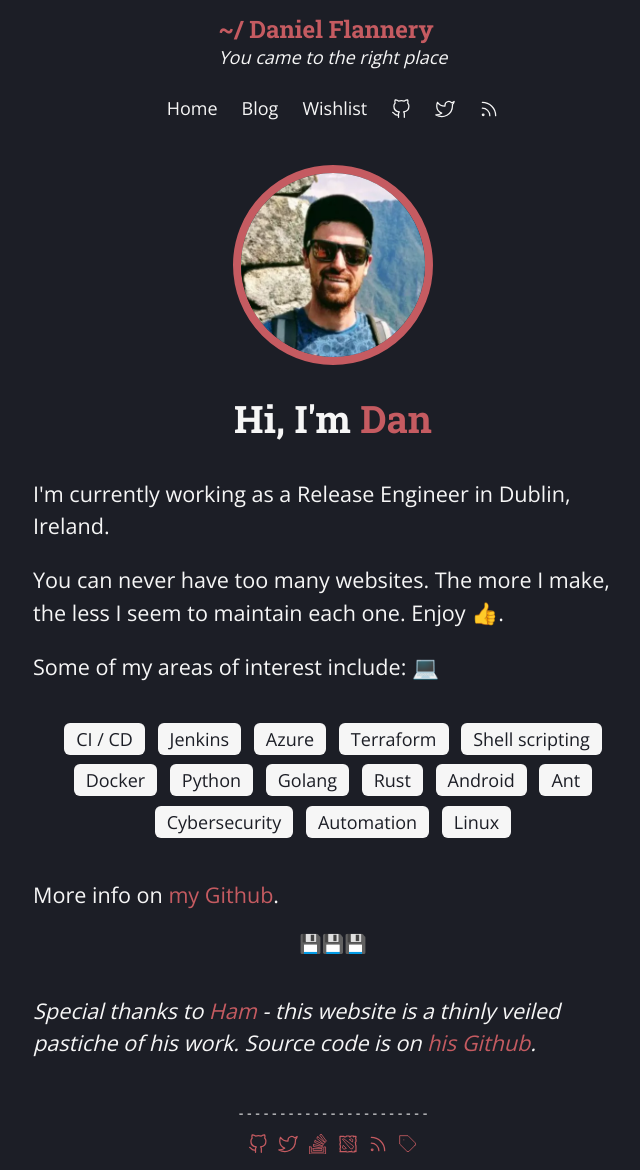
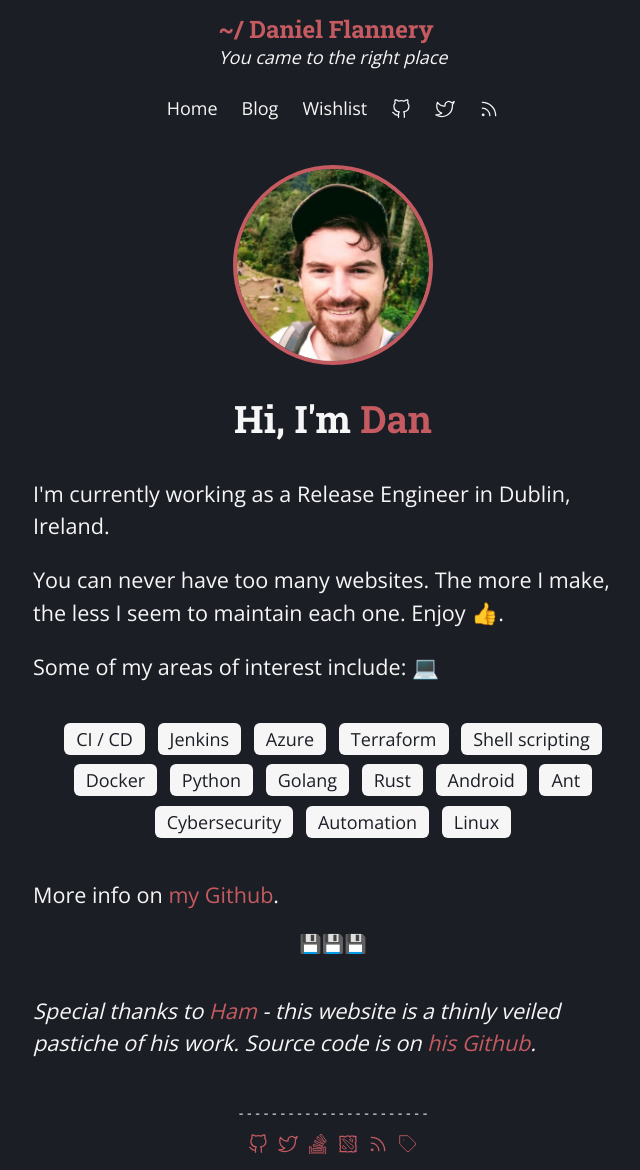
Before and after one commit to ragebflame/ragebflame.github.io, a Jekyll site: the page built from index.html, in a window 1280 px wide. Shown: the whole page, without its empty margins (307-947 px from the left). Built offline with Jekyll 4.4.1, drawn with Linux system fonts in a browser that asks for light colours.

Commit message:
Updated CSS and index image

```diff
--- a/assets/css/main.css
+++ b/assets/css/main.css
@@ -1,8 +1,8 @@
 /*
 Light
 :root {
-    --black: #2d4059;
-    --white: #f6f6f6;
+    --white: #2d4059;
+    --black: #f6f6f6;
     --code: #e4e4ea;
     --accent: #ce4257;
     --light-accent: #F7CA88;
@@ -11,9 +11,9 @@
 
 /*Dark*/
 :root {
-  --white: #1c1e26;
-  --black: #f6f6f6;
-  --code: #252835;
+  --black: #1c1e26;
+  --white: #f6f6f6;
+  --code: #222831;
   --accent: #c55b61;
   --light-accent: #c9837e;
 }
@@ -30,8 +30,8 @@
 body {
   font-size: 18px;
   font-family: "Open Sans", sans-serif;
-  background-color: var(--white);
-  color: var(--black);
+  background-color: var(--black);
+  color: var(--white);
   display: grid;
   grid-template-rows: auto 1fr auto;
 }
@@ -47,7 +47,7 @@
   margin-top: 20px;
   margin-bottom: 20px;
   border: 0;
-  border-top: 1px solid var(--white);
+  border-top: 1px solid var(--black);
 }
 
 h1,
@@ -55,7 +55,7 @@
 h3,
 h4 {
   font-family: "Roboto Slab", sans-serif;
-  color: var(--black);
+  color: var(--white);
   margin-bottom: 10px;
 }
 
@@ -88,13 +88,13 @@
 
 p {
   line-height: 1.5em;
-  color: var(--black);
+  color: var(--white);
   margin: 0 0 1.5em;
 }
 
 figure {
   line-height: 1.5em;
-  color: var(--black);
+  color: var(--white);
   margin: 0 0 1.5em;
   width: 100%;
 }
@@ -110,12 +110,12 @@
 
 ::selection {
   background: var(--light-accent);
-  color: var(--black);
+  color: var(--white);
 }
 
 ::-moz-selection {
   background: var(--light-accent);
-  color: var(--black);
+  color: var(--white);
 }
 
 a {
@@ -126,7 +126,7 @@
 a:focus,
 a:hover {
   text-decoration: none;
-  color: var(--black);
+  color: var(--white);
 }
 
 a svg {
@@ -135,7 +135,7 @@
 
 a:hover svg,
 a:focus svg {
-  stroke: var(--black);
+  stroke: var(--white);
 }
 
 code {
@@ -143,7 +143,7 @@
   font-size: 90%;
   font-family: "Roboto Mono", sans-serif;
   background: var(--code);
-  color: var(--black);
+  color: var(--white);
   border-radius: 4px;
   word-break: break-word;
   white-space: nowrap;
@@ -155,7 +155,7 @@
   margin: 0 0 1.5em;
   font-size: 14px;
   line-height: 1.4;
-  color: var(--black);
+  color: var(--white);
   background: var(--code);
   border-radius: 4px;
   overflow: auto;
@@ -210,7 +210,7 @@
 #logo .subtitle {
   font-style: italic;
   font-weight: 300;
-  color: var(--black);
+  color: var(--white);
   margin: 0;
 }
 
@@ -239,11 +239,11 @@
   display: inline-block;
   padding: 12px;
   margin: 0;
-  color: var(--black);
+  color: var(--white);
 }
 
 nav ul li a svg {
-  stroke: var(--black);
+  stroke: var(--white);
 }
 
 nav ul li a:focus,
@@ -273,12 +273,12 @@
 }
 
 footer#footer a {
-  color: var(--black);
+  color: var(--white);
 }
 
 footer#footer .contact {
   font-size: 0.8em;
-  color: var(--black);
+  color: var(--white);
 }
 
 footer#footer .contact .icons {
@@ -293,7 +293,7 @@
 del {
   text-decoration: line-through;
   background-color: var(--accent);
-  color: var(--black);
+  color: var(--white);
   padding: 0 4px;
 }
 
@@ -314,7 +314,7 @@
 }
 
 th {
-  border-bottom: 1px solid var(--black);
+  border-bottom: 1px solid var(--white);
 }
 
 #home {
@@ -326,7 +326,7 @@
   margin: 32px 0;
   height: 200px;
   width: 200px;
-  border: 8px solid var(--accent);
+  border: 4px solid var(--accent);
 }
 
 #home h1.title {
@@ -356,7 +356,7 @@
 }
 
 #home p {
-  color: var(--black);
+  color: var(--white);
   text-align: left;
   font-size: 1.2em;
   font-weight: 300;
@@ -384,7 +384,7 @@
 .author {
   padding: 35px 0 24px 0;
   margin-top: 72px;
-  background: var(--white);
+  background: var(--black);
   position: relative;
 }
 
@@ -401,7 +401,7 @@
   top: -45px;
   left: 50%;
   margin-left: -40px;
-  border: 4px solid var(--white);
+  border: 4px solid var(--black);
 }
 
 .author p.lead {
@@ -427,7 +427,7 @@
   font-weight: 400;
   font-style: italic;
   font-size: 0.9em;
-  color: var(--black);
+  color: var(--white);
   margin-bottom: 2em;
 }
 
@@ -528,8 +528,8 @@
 }
 
 .interests .tag {
-  background: var(--black);
-  color: var(--white);
+  background: var(--white);
+  color: var(--black);
   padding: 4px 12px;
   margin: 4px;
   border-radius: 6px;
@@ -576,7 +576,7 @@
 
 .page_number {
   margin: 0 12px;
-  color: var(--black);
+  color: var(--white);
 }
 
 @media (max-width: 768px) {
--- a/assets/css/syntax.css
+++ b/assets/css/syntax.css
@@ -5,7 +5,7 @@
   margin: 0;
 }
 .highlight {
-  background-color: #252835;
+  background-color: var(--code);
   color: #faf6e4;
 }
 .highlight .gl {
--- a/index.html
+++ b/index.html
@@ -5,7 +5,7 @@
 
 <div id="home">
   <div class="image">
-    <img src="assets/img/dan.webp" alt="Daniel Flannery" class="img-circle" />
+    <img src="assets/img/dan2.webp" alt="Daniel Flannery" class="img-circle" />
   </div>
   <h1 class="title">Hi, I'm <a href="/">Dan</a></h1>
   <p>I'm currently working as a Release Engineer in Dublin, Ireland.</p>
```
Also changed, not shown: assets/img/dan2.png (added), assets/img/dan2.webp (added).
